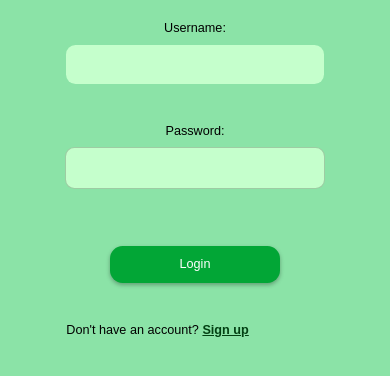
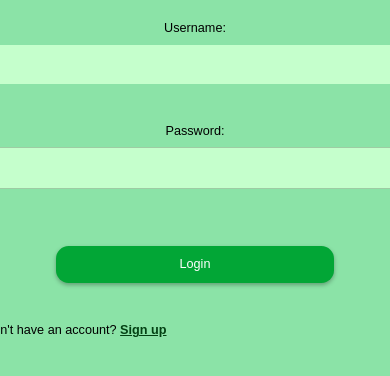
Before and after one commit to HylaBBD/commuteTrain, a plain HTML site: page frontend/html/login.html in a window 390 px wide. Shown: the part 222-598 px from the top of the page. Drawn offline with Linux system fonts and the light colour scheme.

Commit message:
responsive sizing fix

```diff
--- a/frontend/css/styles.css
+++ b/frontend/css/styles.css
@@ -14,18 +14,9 @@
     --input-height: 4rem;
     --button-height: 3rem;
 
-    --container-width: 70vw;
-    --max-container-width: 66vw;
-    --min-container-width: 30vh;
-
-    --border-radius: 5px;
-
-    --standard-spacing: 1.5rem;
-    --gap-0: 0rem;
-
-    --font-size: 1.5rem;
-    --font-size-lg: 2rem;
-    --font-size-xl: 3rem;
+    --container-width: 50vw;
+    --max-container-width: 80vw;
+    --min-container-width: 50vh;
 
     --primary-color: #8BE3A7;
     --secondary-color: #c5FFCC;
@@ -34,14 +25,9 @@
 
     --primary-text-color: #333;
     --secondary-text-color: #555;
-    --tertiary-text-color: #8a8;
-
-    --green: #4caf50;
+    --tertiary-text-color: rgb(79, 147, 79);
 
     --shadow-color: rgba(0, 0, 0, 0.2);
-
-    --light-text: #C6C6C6;
-    --dark-text: #3f3f3f;
 
     line-height: 1.5;
     font-weight: 400;
@@ -194,7 +180,7 @@ form {
 }
 
 input::placeholder {
-    color: var(--light-text);
+    color: var(--tertiary-text-color);
 }
 
 input {
```
